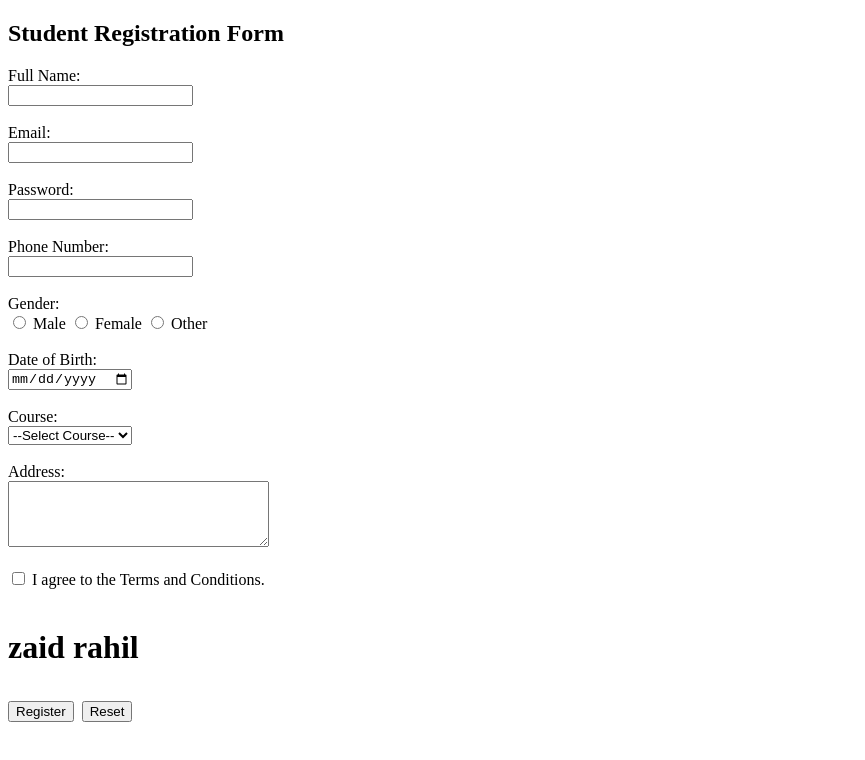
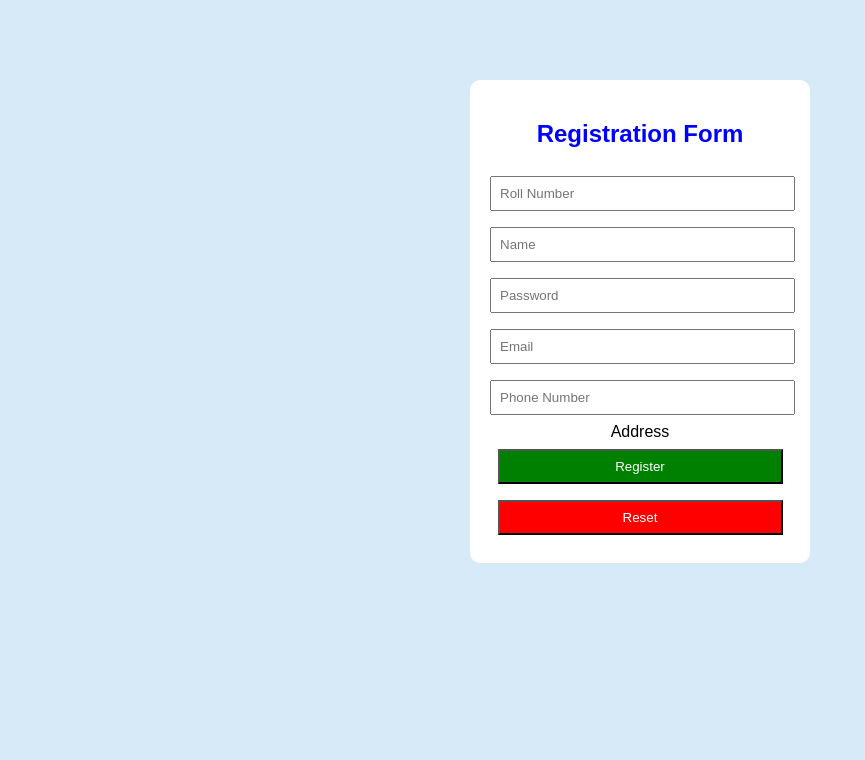
Before and after one commit to zaidrahil/form, a plain HTML site: page registration.html in a window 1280 px wide. Shown: the whole page, without its empty margins (0-865 px from the left). Drawn offline with Linux system fonts and the light colour scheme.

Commit message:
committed

```diff
--- a/registration.html
+++ b/registration.html
@@ -1,58 +1,57 @@
 <!DOCTYPE html>
 <html>
 <head>
-    <title>Registration Form</title>
+<title>Registration Form</title>
+
+<style>
+body{
+    background:#d6eaf8;
+    font-family:Arial;
+}
+form{
+    width:300px;
+    margin:80px auto;
+    padding:20px;
+    background:white;
+    border-radius:10px;
+    text-align:center;
+}
+input{
+    width:95%;
+    padding:8px;
+    margin:8px 0;
+}
+input[type="submit"]{
+    background:green;
+    color:white;
+}
+input[type="reset"]{
+    background:red;
+    color:white;
+}
+textarea{
+    width:95%;
+    padding:8px;
+    margin:8px 0;
+}
+</style>
+
 </head>
 <body>
 
-    <h2>Student Registration Form</h2>
+<form>
+<h2 style="color:blue;">Registration Form</h2>
 
-    <form>
+<input type="text" placeholder="Roll Number" required>
+<input type="text" placeholder="Name" required>
+<input type="password" placeholder="Password" required>
+<input type="email" placeholder="Email" required>
+<input type="tel" placeholder="Phone Number" required>
+<label>Address</label><br>
+<input type="submit" value="Register">
+<input type="reset" value="Reset">
 
-        <label>Full Name:</label><br>
-        <input type="text" name="fullname" required><br><br>
-
-        <label>Email:</label><br>
-        <input type="email" name="email" required><br><br>
-
-        <label>Password:</label><br>
-        <input type="password" name="password" required><br><br>
-
-        <label>Phone Number:</label><br>
-        <input type="tel" name="phone" maxlength="10"><br><br>
-
-        <label>Gender:</label><br>
-        <input type="radio" name="gender" value="Male"> Male
-        <input type="radio" name="gender" value="Female"> Female
-        <input type="radio" name="gender" value="Other"> Other
-        <br><br>
-
-        <label>Date of Birth:</label><br>
-        <input type="date" name="dob"><br><br>
-
-        <label>Course:</label><br>
-        <select name="course">
-            <option value="">--Select Course--</option>
-            <option>CSE</option>
-            <option>ECE</option>
-            <option>EEE</option>
-            <option>Mechanical</option>
-            <option>Civil</option>
-        </select>
-        <br><br>
-
-        <label>Address:</label><br>
-        <textarea name="address" rows="4" cols="30"></textarea>
-        <br><br>
-
-        <input type="checkbox" required>
-        I agree to the Terms and Conditions.
-        <br><br>
-<h1>zaid rahil<h1>
-        <input type="submit" value="Register">
-        <input type="reset" value="Reset">
-
-    </form>
+</form>
 
 </body>
 </html>
```
